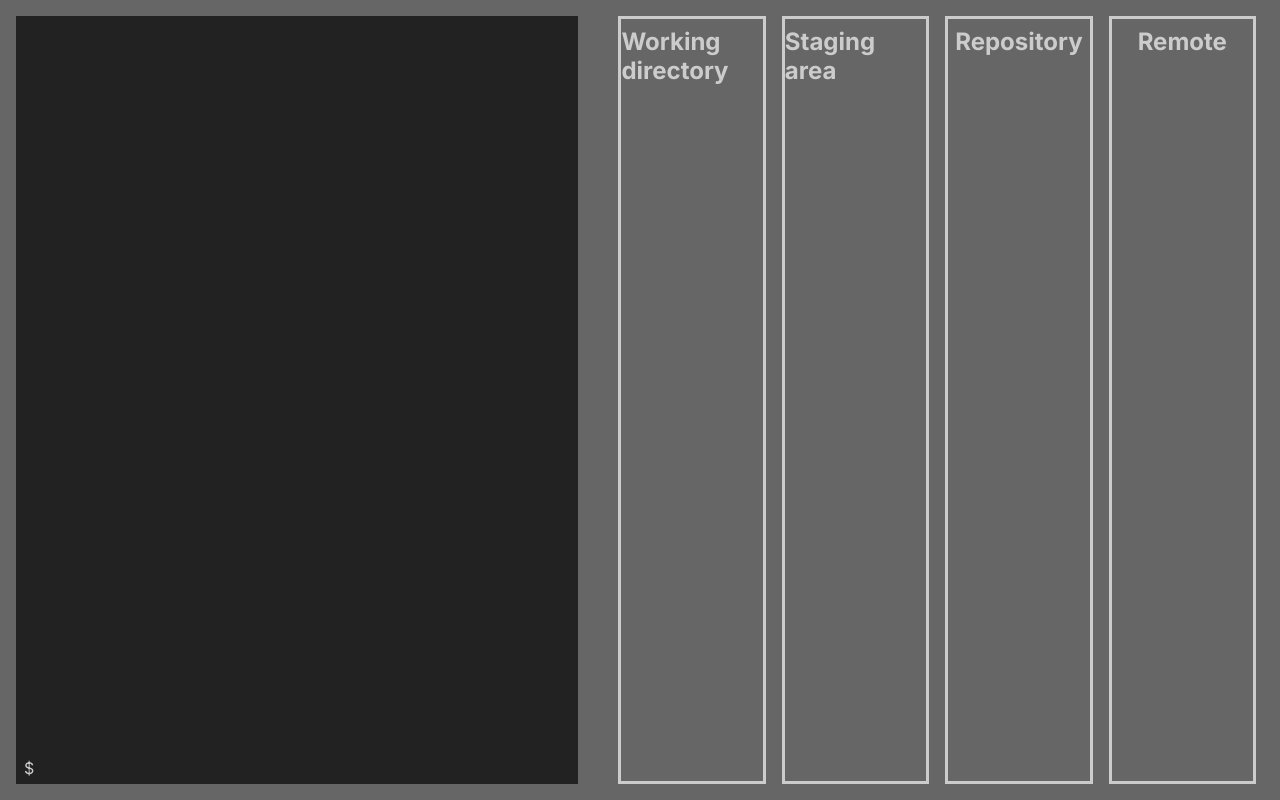
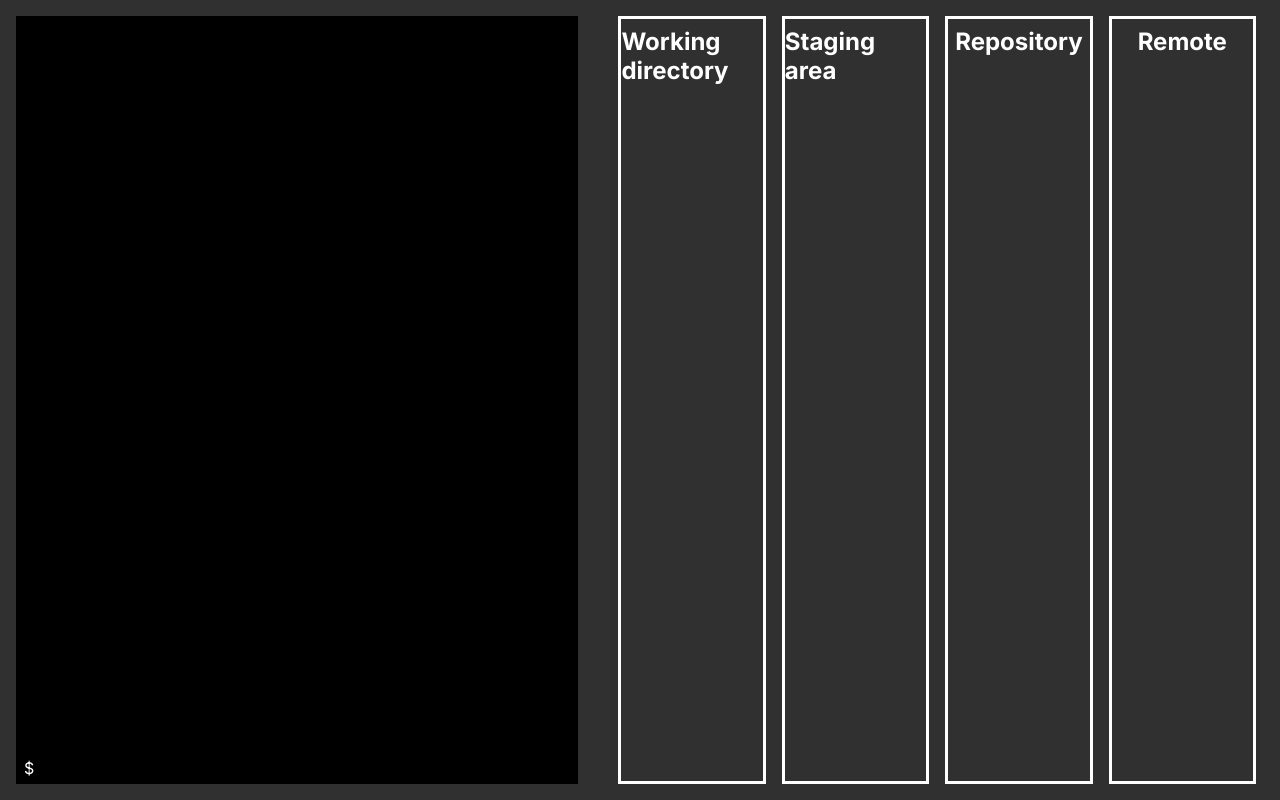
Before and after one commit to JosepDev23/git-simulator, a Next.js app: page / in a window 1280 px wide. Built offline with nearby package versions, Linux system fonts and the light colour scheme.

Commit message:
new colors

```diff
--- a/app/globals.css
+++ b/app/globals.css
@@ -1,8 +1,15 @@
 :root {
-  --color-black: #222;
-  --color-gray: #666;
-  --color-light-gray: #999;
-  --color-white: #ccc;
+  --color-black: #000;
+  --color-gray: #303030;
+  --color-white: #fff;
+  --color-red: #c33232;
+  --color-yellow: #b8bc00;
+  --color-green: #00bc13;
+  --color-blue: #0084bc;
+  --color-transparent-red: #c3323223;
+  --color-transparent-yellow: #b8bc0023;
+  --color-transparent-green: #00bc1323;
+  --color-transparent-blue: #0084bc23;
 }
 
 * {
```
